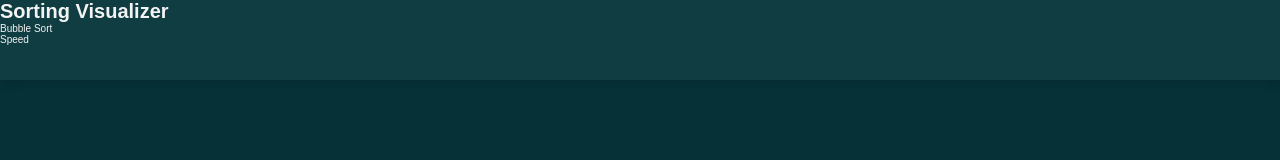
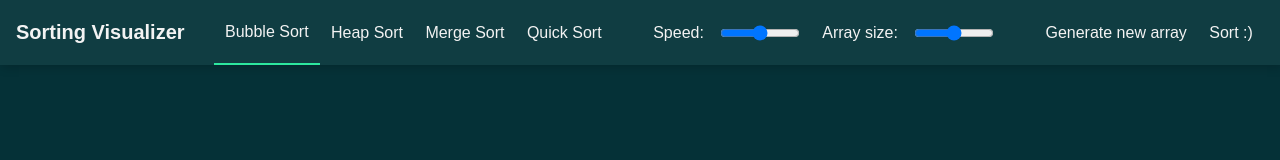
Before and after one commit to gabriel-hahn/sorting-visualizer, a website built with webpack: page index.html in a window 1280 px wide. Built offline with nearby package versions, Linux system fonts and the light colour scheme.

Commit message:
Header initial styles

```diff
--- a/index.html
+++ b/index.html
@@ -14,11 +14,20 @@
       <h1>Sorting Visualizer</h1>
 
       <ul data-js="sort-types">
-        <li>Bubble Sort</li>
+        <li class="select">Bubble Sort</li>
+        <li>Heap Sort</li>
+        <li>Merge Sort</li>
+        <li>Quick Sort</li>
       </ul>
 
       <ul data-js="sort-options">
-        <li>Speed</li>
+        <li>Speed: <input type="range" min="1" max="100" value="50"></li>
+        <li>Array size: <input type="range" min="1" max="100" value="50"></li>
+      </ul>
+
+      <ul data-js="generate">
+        <li>Generate new array</li>
+        <li>Sort :)</li>
       </ul>
     </header>
     <section data-js="visualizer">
--- a/styles/styles.css
+++ b/styles/styles.css
@@ -1,6 +1,38 @@
 .header {
-  height: 10vh;
-  min-height: 70px;
+  height: 8vh;
+  min-height: 65px;
   background: var(--color-grey-thirdy);
   box-shadow: 2px 2px 10px rgba(0, 0, 0, 0.2);
+  display: flex;
+  align-items: center;
+  justify-content: space-between;
+  padding: 0 1rem;
 }
+
+.header ul {
+  height: 100%;
+  display: flex;
+}
+
+.header li {
+  height: 100%;
+  display: flex;
+  align-items: center;
+  font-size: 1rem;
+  padding: 0.7rem;
+  transition: all 0.3s;
+  cursor: pointer;
+}
+
+.header li input {
+  margin-left: 1rem;
+  width: 80px;
+}
+
+.header li:hover {
+  background: var(--color-grey-dark);
+}
+
+.header li.select {
+  border-bottom: 2px solid var(--color-green-primary);
+}
```
